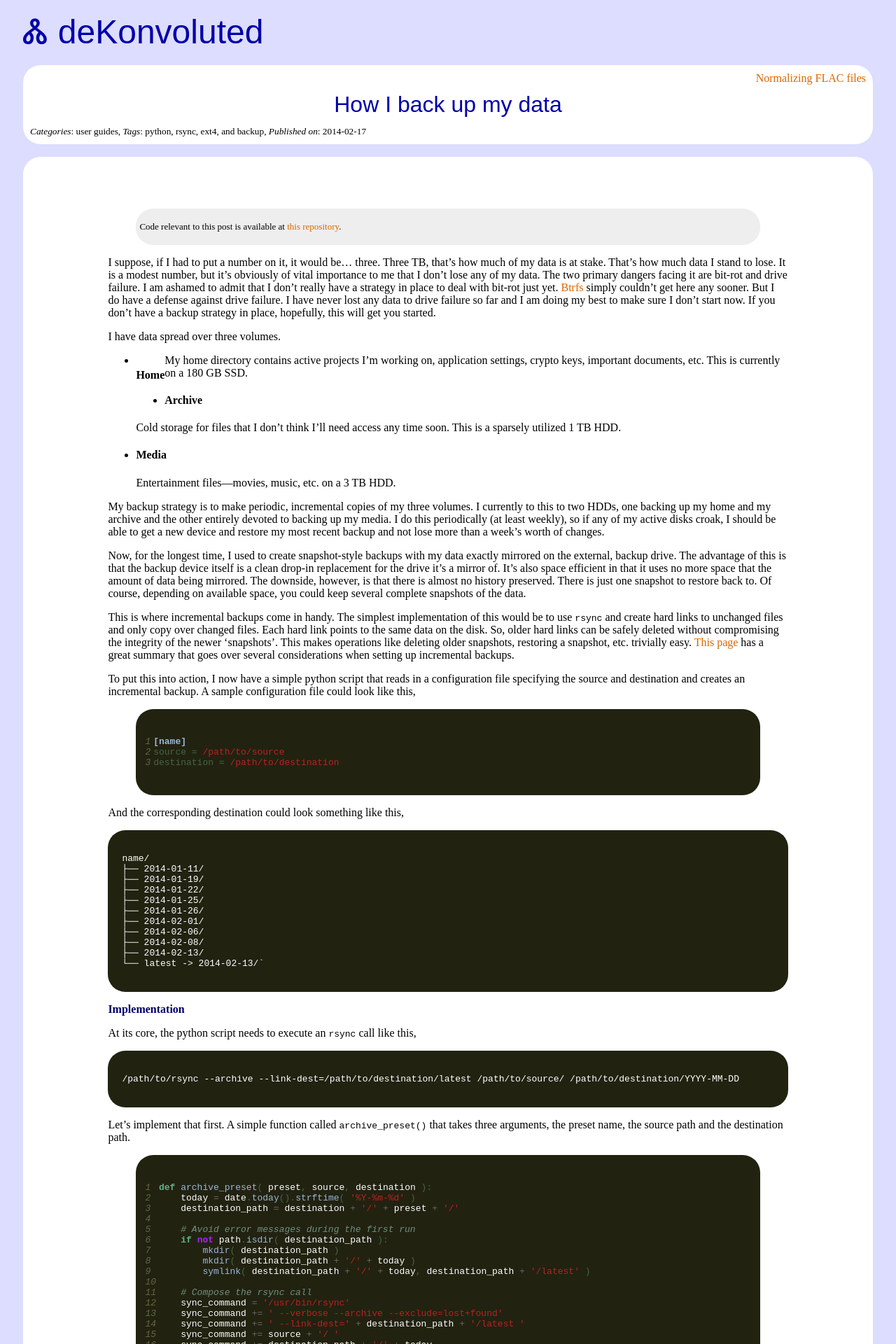
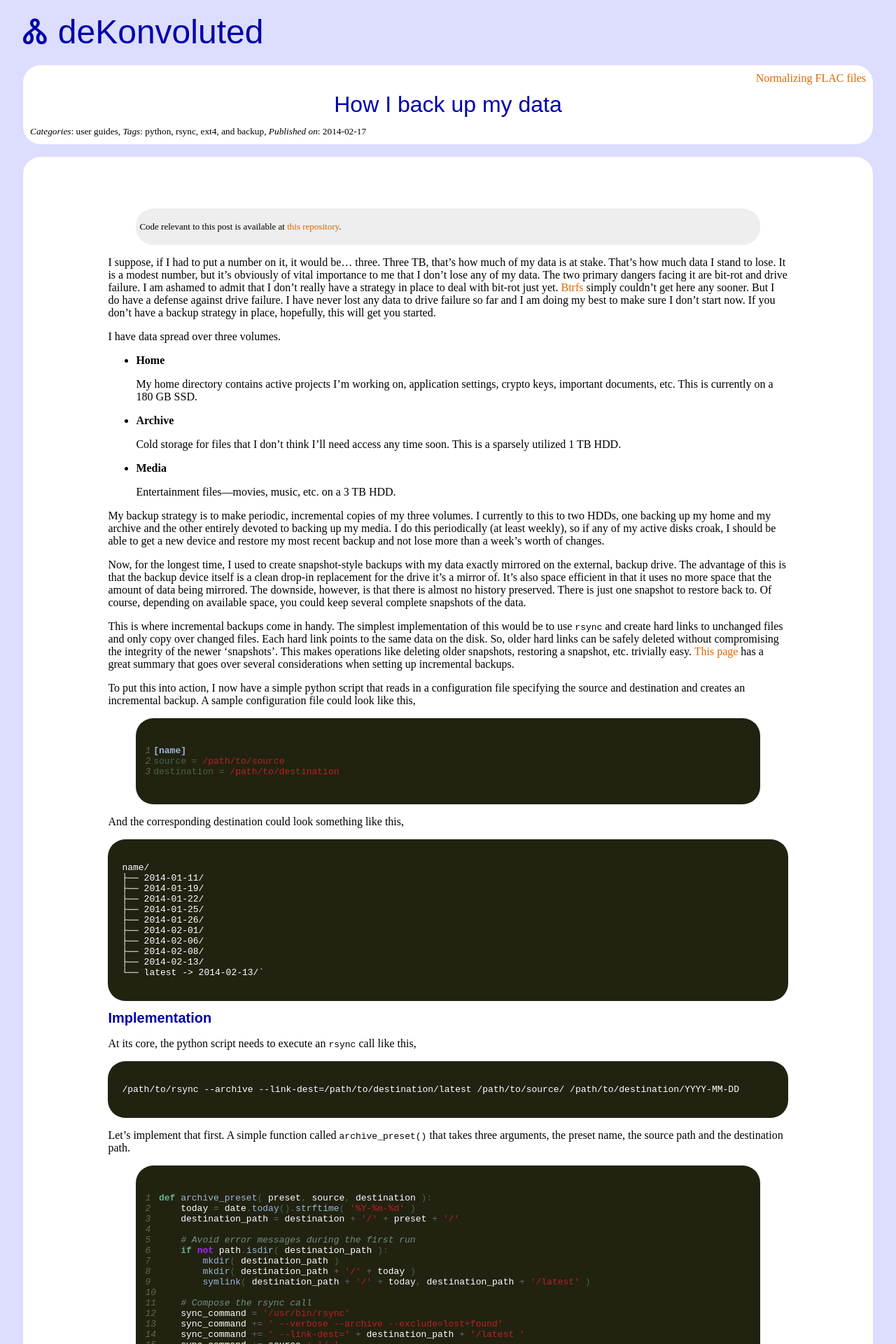
Before and after one commit to dekonvoluted/dekonvoluted.github.io, a Jekyll site: the page built from _posts/2014-02-17-how-i-back-up-my-data.md, in a window 1280 px wide. Shown: the top 1920 px of the page at 70% size. Built offline with Jekyll 4.4.1, drawn with Linux system fonts in a browser that asks for light colours.

```diff
--- a/_posts/2014-02-17-how-i-back-up-my-data.md
+++ b/_posts/2014-02-17-how-i-back-up-my-data.md
@@ -19,16 +19,19 @@ If you don't have a backup strategy in place, hopefully, this will get you start
 
 I have data spread over three volumes.
 
-* #### Home
-My home directory contains active projects I'm working on, application settings, crypto keys, important documents, etc.
-This is currently on a 180 GB SSD.
+* **Home**
 
-* #### Archive
-Cold storage for files that I don't think I'll need access any time soon.
-This is a sparsely utilized 1 TB HDD.
+  My home directory contains active projects I'm working on, application settings, crypto keys, important documents, etc.
+  This is currently on a 180 GB SSD.
 
-* #### Media
-Entertainment files---movies, music, etc. on a 3 TB HDD.
+* **Archive**
+
+  Cold storage for files that I don't think I'll need access any time soon.
+  This is a sparsely utilized 1 TB HDD.
+
+* **Media**
+
+  Entertainment files---movies, music, etc. on a 3 TB HDD.
 
 My backup strategy is to make periodic, incremental copies of my three volumes.
 I currently to this to two HDDs, one backing up my home and my archive and the other entirely devoted to backing up my media.
@@ -71,7 +74,7 @@ And the corresponding destination could look something like this,
     ├── 2014-02-13/
     └── latest -> 2014-02-13/`
 
-### Implementation
+# Implementation
 
 At its core, the python script needs to execute an `rsync` call like this,
 
```
Also changed, not shown: _posts/2014-11-04-normalizing-flac-files.md (+2 -2 lines), _posts/2014-11-09-normalizing-flac-files-with-ruby-part-ii.md (+1 -1 lines).
